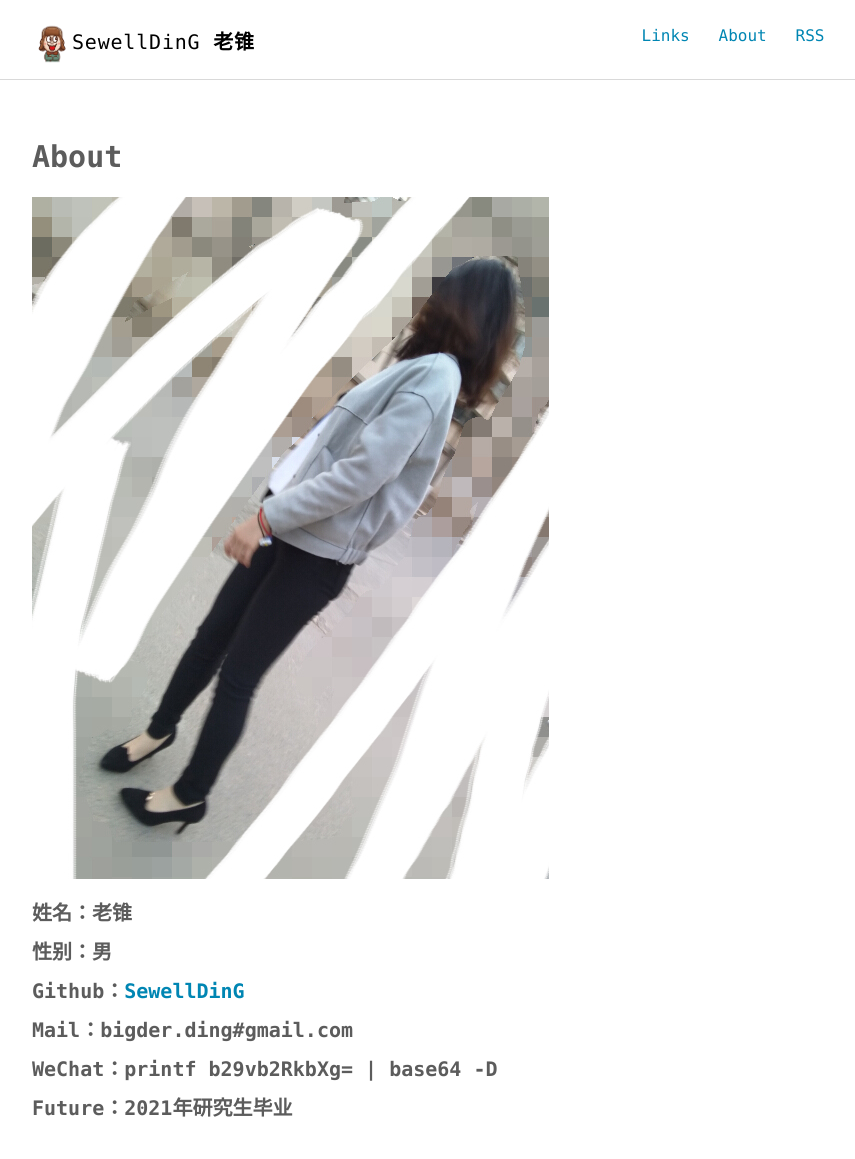
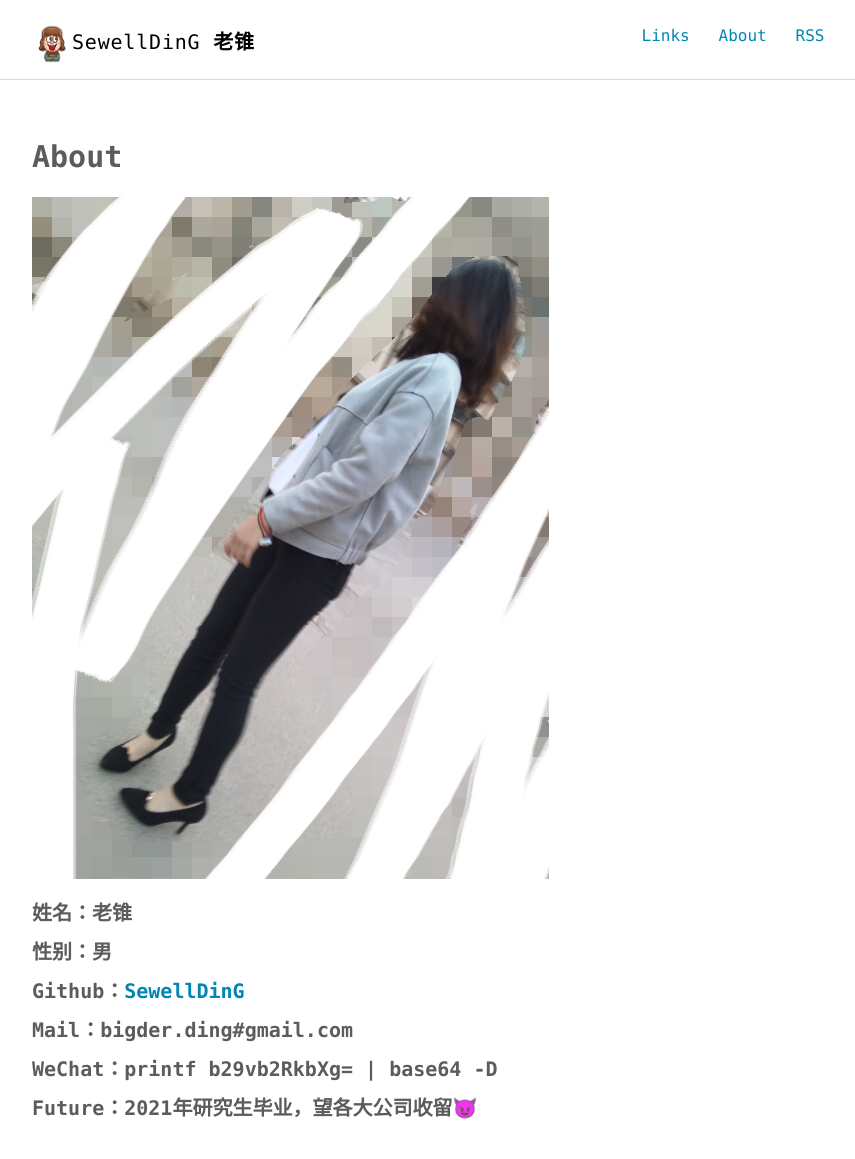
Before and after one commit to SewellDinG/sewellding.github.io, a Jekyll site: the page built from about.md, in a window 1280 px wide. Shown: the whole page, without its empty margins (207-1062 px from the left). Built offline with Jekyll 4.4.1, drawn with Linux system fonts in a browser that asks for light colours.

Commit message:
Update AboutMe

```diff
--- a/about.md
+++ b/about.md
@@ -16,4 +16,4 @@ permalink: /about/
 
 #### **WeChat：printf b29vb2RkbXg= | base64 -D**
 
-#### **Future：2021年研究生毕业**
+#### **Future：2021年研究生毕业，望各大公司收留😈**
```
